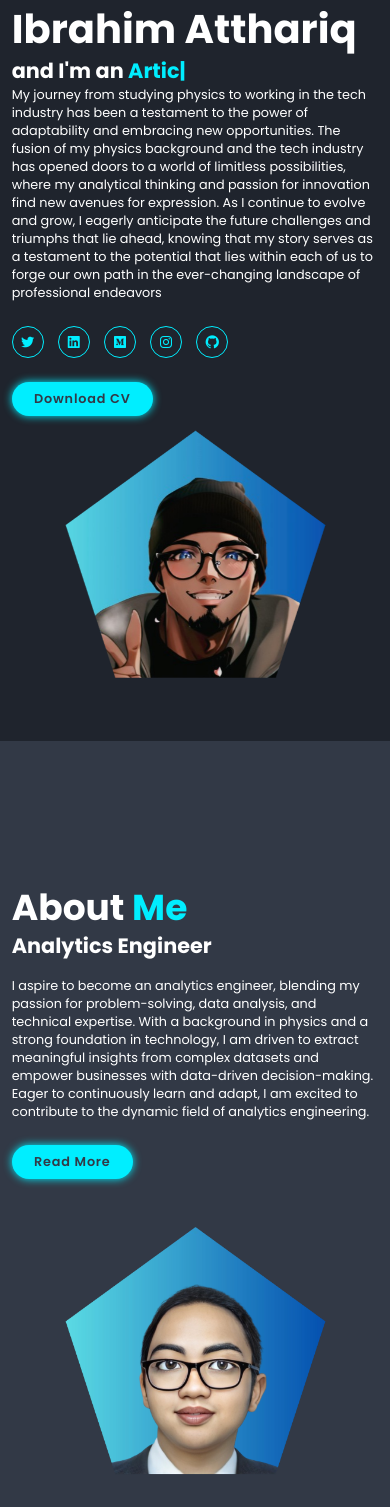
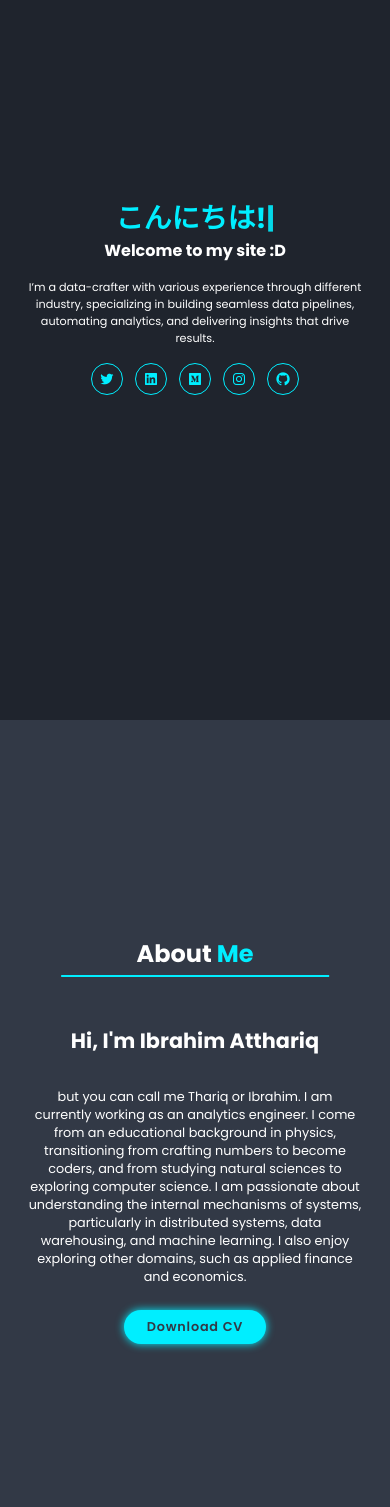
Before and after one commit to evilzeda/evilzeda.github.io, a plain HTML site: page index.html in a window 390 px wide. Shown: the part 124-1631 px from the top of the page. Drawn offline with nearby package versions, Linux system fonts and the light colour scheme.

Commit message:
Modify: Change style in personal site

```diff
--- a/index.html
+++ b/index.html
@@ -19,7 +19,7 @@
 <body>
     <!--header design-->
     <header class="header">
-        <a href="#" class="logo">Home of <span>Data Wizard</span></a>
+        <a href="#" class="logo">evilzeda's <span>personal site</span></a>
 
         <i class='bx bx-menu' id="menu-icon"></i>
 
@@ -35,10 +35,9 @@
     <!-- home section design -->
     <section class="home" id="home">
         <div class="home-content">
-            <h3>Hello, My Name is</h3>
-            <h1>Ibrahim Atthariq</h1>
-            <h3>and I'm an <span class="multiple-text"></span></h3>
-            <p>My journey from studying physics to working in the tech industry has been a testament to the power of adaptability and embracing new opportunities. The fusion of my physics background and the tech industry has opened doors to a world of limitless possibilities, where my analytical thinking and passion for innovation find new avenues for expression. As I continue to evolve and grow, I eagerly anticipate the future challenges and triumphs that lie ahead, knowing that my story serves as a testament to the potential that lies within each of us to forge our own path in the ever-changing landscape of professional endeavors</p>
+            <h1><span class="multiple-text"></span></h1>
+            <h3>Welcome to my site :D</h3>
+            <p> I’m a data-crafter with various experience through different industry, specializing in building seamless data pipelines, automating analytics, and delivering insights that drive results.</p>
             <div class="social-media">
                 <a href="https://twitter.com/evilzeda" target="_blank"><i class='bx bxl-twitter' ></i></a>
                 <a href="https://www.linkedin.com/in/mochammad-ibrahim-atthariq" target="_blank"><i class='bx bxl-linkedin-square' ></i></a>
@@ -46,25 +45,16 @@
                 <a href="https://www.instagram.com/mia_thariq" target="_blank"><i class='bx bxl-instagram' ></i></a>
                 <a href="https://github.com/evilzeda" target="_blank"><i class='bx bxl-github'></i></a>
             </div>
-            <a href="https://tinyurl.com/myresumeyey" class="btn">Download CV</a>
-        </div>
-
-        <div class="home-img">
-            <img src="./images/home_img.png" alt="">
         </div>
     </section>
 
     <!-- about section design -->
     <section class="about" id="about">
-        <div class="about-img">
-            <img src="./images/image_1_.png" alt="">
-        </div>
-
         <div class="about-content">
             <h2 class="heading">About <span>Me</span></h2>
-            <h3>Analytics Engineer</h3>
-            <p>I aspire to become an analytics engineer, blending my passion for problem-solving, data analysis, and technical expertise. With a background in physics and a strong foundation in technology, I am driven to extract meaningful insights from complex datasets and empower businesses with data-driven decision-making. Eager to continuously learn and adapt, I am excited to contribute to the dynamic field of analytics engineering.</p>
-            <a href="https://www.getdbt.com/what-is-analytics-engineering/" target="_blank" class="btn">Read More</a>
+            <h3>Hi, I'm Ibrahim Atthariq</h3>
+            <p> but you can call me Thariq or Ibrahim. I am currently working as an analytics engineer. I come from an educational background in physics, transitioning from crafting numbers to become coders, and from studying natural sciences to exploring computer science. I am passionate about understanding the internal mechanisms of systems, particularly in distributed systems, data warehousing, and machine learning. I also enjoy exploring other domains, such as applied finance and economics.</p>
+            <a href="https://shorturl.at/DJaRj" class="btn">Download CV</a>
         </div>
     </section>
 
--- a/script.js
+++ b/script.js
@@ -50,7 +50,7 @@ ScrollReveal().reveal('.home-content p, .about-content', { origin: 'right' });
 
 /*===========================typed js===========================*/
 var typed = new Typed(".multiple-text", {
-    strings: ["Analyzer", "Articulator", "Engineer"],
+    strings: ["Halo!", "Hello!", "こんにちは!"],
     typeSpeed: 100,
     backSpeed: 100,
     backDelay: 1000,
--- a/style.css
+++ b/style.css
@@ -80,34 +80,63 @@ img {
     display: none;
 }
 
+/* Updated heading styles */
+.heading {
+    font-size: 4.5rem;
+    margin-bottom: 5rem;
+    text-align: center;
+    position: relative;
+    display: inline-block;
+    width: 100%;
+}
+
+.heading::after {
+    content: '';
+    position: absolute;
+    bottom: -1rem;
+    left: 50%;
+    transform: translateX(-50%);
+    width: 80%;
+    height: .2rem;
+    background: var(--main-color);
+}
+
+.services, .portfolio, .contact {
+    display: flex;
+    flex-direction: column;
+    align-items: center;
+}
+
+.services .heading,
+.portfolio .heading,
+.contact .heading {
+    margin-bottom: 6rem;
+}
+
+/* Home section */
 .home {
     display: flex;
     justify-content: center;
     align-items: center;
+    text-align: center;
+    padding: 0 9%;
 }
 
-.home-img img {
-    width: 35vw;
-    animation: floatImage 4s ease-in-out infinite;
-}
-
-@keyframes floatImage {
-    0% {
-        transform: translateY(0);
-    }
-
-    50% {
-        transform: translateY(-2.4rem);
-    }
-
-    100% {
-        transform: translateY();
-    }
+.home-content {
+    display: flex;
+    flex-direction: column;
+    align-items: center;
+    justify-content: center;
+    width: 100%;
+    max-width: 800px;
+    margin: 0 auto;
 }
 
 .home-content h3 {
     font-size: 3.2rem;
     font-weight: 700;
+    width: 100%;
+    text-align: center;
 }
 
 .home-content h3:nth-last-of-type(2) {
@@ -122,10 +151,22 @@ span {
     font-size: 5.6rem;
     font-weight: 700;
     line-height: 1.3;
+    width: 100%;
+    text-align: center;
 }
 
 .home-content p {
     font-size: 1.6rem;
+    text-align: center;
+    max-width: 800px;
+    margin: 2rem auto;
+}
+
+.social-media {
+    display: flex;
+    justify-content: center;
+    gap: 1.5rem;
+    width: 100%;
 }
 
 .social-media a {
@@ -139,7 +180,6 @@ span {
     border-radius: 50%;
     font-size: 2rem;
     color: var(--main-color);
-    margin: 3rem 1.5rem 3rem 0;
     transition: .5s ease;
 }
 
@@ -149,10 +189,48 @@ span {
     box-shadow: 0 0 1rem var(--main-color);
 }
 
+/* About section */
+.about {
+    display: flex;
+    justify-content: center;
+    align-items: center;
+    background: var(--second-bg-color);
+    padding: 10rem 9%;
+    min-height: 100vh;
+}
+
+.about-content {
+    display: flex;
+    flex-direction: column;
+    align-items: center;
+    justify-content: center;
+    max-width: 800px;
+    margin: 0 auto;
+    text-align: center;
+}
+
+.about-content h2 {
+    text-align: center;
+    line-height: 1.2;
+    width: 100%;
+}
+
+.about-content h3 {
+    font-size: 2.6rem;
+    margin: 2rem 0;
+    width: 100%;
+    text-align: center;
+}
+
+.about-content p {
+    font-size: 1.6rem;
+    margin: 2rem auto 3rem;
+    max-width: 600px;
+    text-align: center;
+}
+
 .btn {
     display: inline-block;
-    /* max-width: auto;
-    max-height: auto; */
     padding: 1rem 2.8rem;
     background: var(--main-color);
     border-radius: 4rem;
@@ -168,41 +246,7 @@ span {
     box-shadow: none;
 }
 
-.about {
-    display: flex;
-    justify-content: center;
-    align-items: center;
-    gap: 2rem;
-    background: var(--second-bg-color);
-}
-
-.about-img img {
-    width: 35vw;
-}
-
-.heading {
-    text-align: center;
-    font-size: 4.5rem;
-}
-
-.about-content h2 {
-    text-align: left;
-    line-height: 1.2;
-}
-
-.about-content h3 {
-    font-size: 2.6rem;
-}
-
-.about-content p {
-    font-size: 1.6rem;
-    margin: 2rem 0 3rem;
-}
-
-.services h2 {
-    margin-bottom: 5rem;
-}
-
+/* Services section */
 .services-container {
     display: flex;
     justify-content: center;
@@ -220,6 +264,7 @@ span {
     border: .2rem solid var(--bg-color);
     transition: .5s ease;
 }
+
 .services-container .services-box:hover {
     border-color: var(--main-color);
     transform: scale(1.02);
@@ -239,12 +284,9 @@ span {
     margin: 1rem 0 3rem;
 }
 
+/* Portfolio section */
 .portfolio {
     background: var(--second-bg-color);
-}
-
-.portfolio h2 {
-    margin-bottom: 4rem;
 }
 
 .portfolio-container {
@@ -316,6 +358,7 @@ span {
     color: var(--second-bg-color);
 }
 
+/* Contact section */
 .contact h2 {
     margin-bottom: 3rem;
 }
@@ -357,6 +400,7 @@ span {
     cursor: pointer;
 }
 
+/* Footer */
 .footer {
     display: flex;
     justify-content: space-between;
@@ -389,9 +433,7 @@ span {
     color: var(--second-bg-color);
 }
 
-
-
-/* BREAKPOINTS */
+/* Responsive styles */
 @media (max-width: 1200px) {
     html {
         font-size: 55%;
@@ -452,41 +494,36 @@ span {
     }
 
     .home {
-        flex-direction: column;
+        padding: 0 5%;
+    }
+
+    .home-content h1 {
+        font-size: 4rem;
     }
 
     .home-content h3 {
-        font-size: 2.6rem;
+        font-size: 2.5rem;
     }
 
-    .home-content h1 {
-        font-size: 5rem;
-    }
-
-    .home-img img{
-        width: 70vw;
-        margin-top: 4rem;
+    .home-content p {
+        font-size: 1.4rem;
+        padding: 0 2rem;
     }
 
     .about {
-        flex-direction: column-reverse;
+        padding: 8rem 5%;
     }
 
-    .about img {
-        width: 70vw;
-        margin-top: 4rem;
-    }
-
-    .services h2 {
-        margin-bottom: 3rem;
-    }
-
-    .portfolio h2 {
-        margin-bottom: 3rem;
+    .about-content {
+        padding: 0 2rem;
     }
 
     .portfolio-container {
         grid-template-columns: repeat(2, 1fr);
+    }
+
+    .heading {
+        font-size: 3.5rem;
     }
 }
 
@@ -501,8 +538,28 @@ span {
         font-size: 50%;
     }
 
+    .home {
+        padding: 0 3%;
+    }
+
+    .home-content h1 {
+        font-size: 3.5rem;
+    }
+
+    .home-content h3 {
+        font-size: 2rem;
+    }
+
+    .about {
+        padding: 6rem 3%;
+    }
+
     .contact form .input-box input {
         width: 100%;
+    }
+
+    .heading {
+        font-size: 3rem;
     }
 }
 
```
Also changed, not shown: images/home_img.png (deleted), images/home_img_2.png (deleted), images/image_1_.png (deleted).
